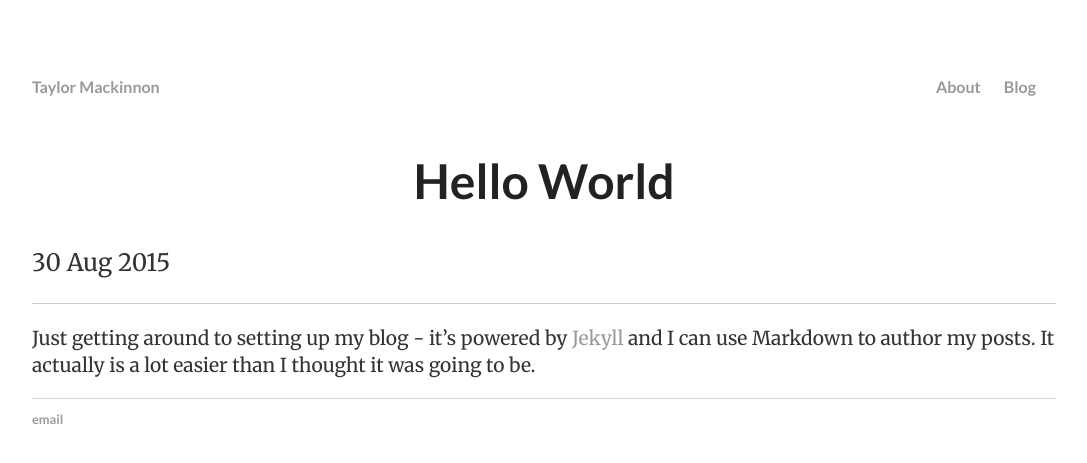
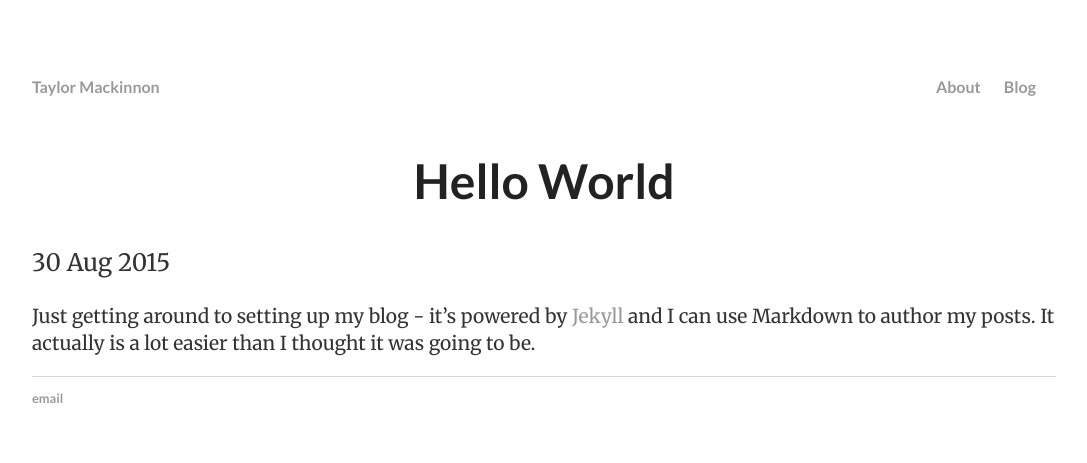
Before and after one commit to taymac/taymac.github.io, a Jekyll site: the page built from _posts/2015-08-30-Hello-World.md, in a window 1280 px wide. Shown: the top 463 px of the page, without its empty margins (96-1183 px from the left). Built offline with Jekyll 4.4.1, drawn with Linux system fonts in a browser that asks for light colours.

Commit message:
Update post.html

```diff
--- a/_layouts/post.html
+++ b/_layouts/post.html
@@ -4,8 +4,6 @@ layout: default
 <h1>{{ page.title }}</h1>
 <p class="meta">{{ page.date | date_to_string }}</p>
 
-<hr class="postmeta" />
-
 <div class="post">
   {{ content }}
 </div>
```
